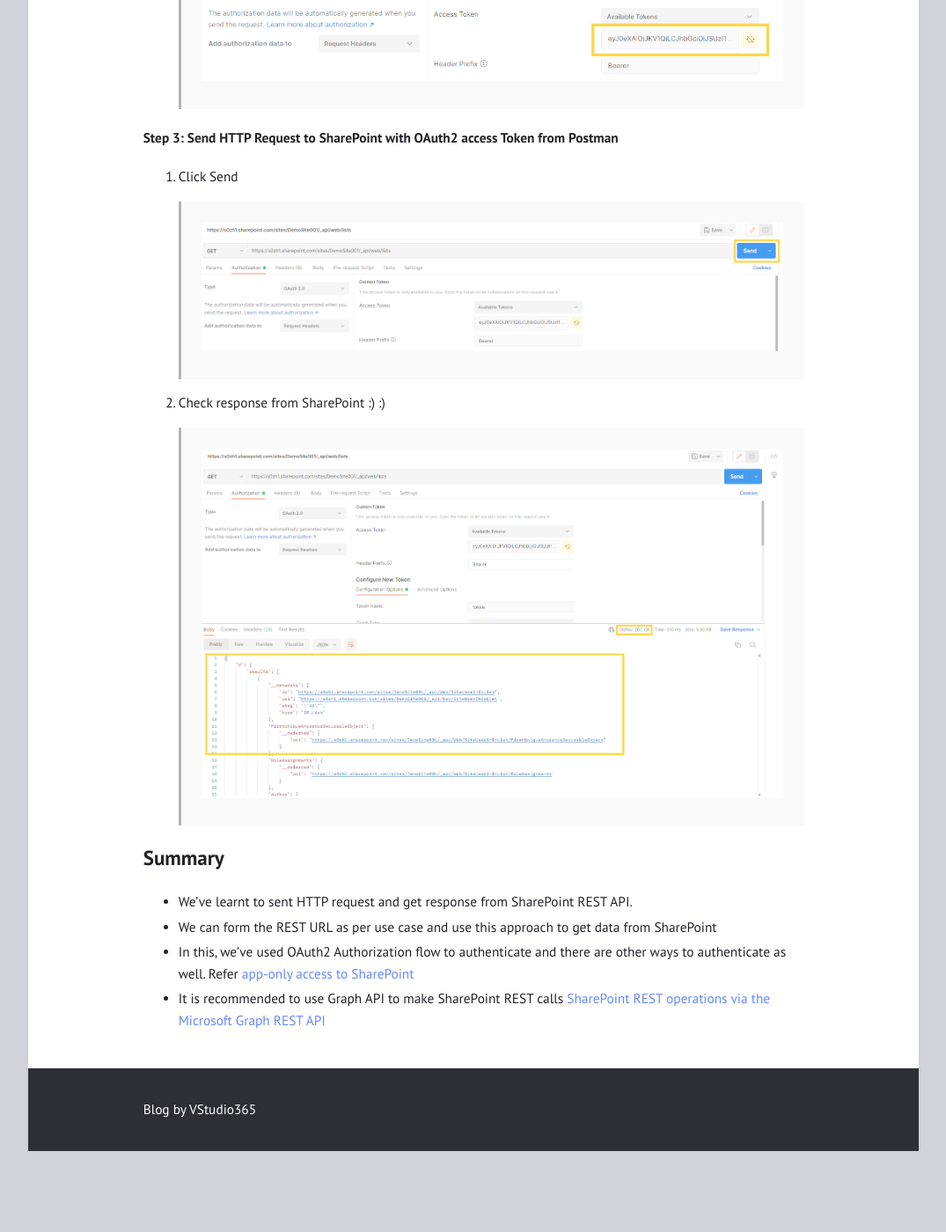
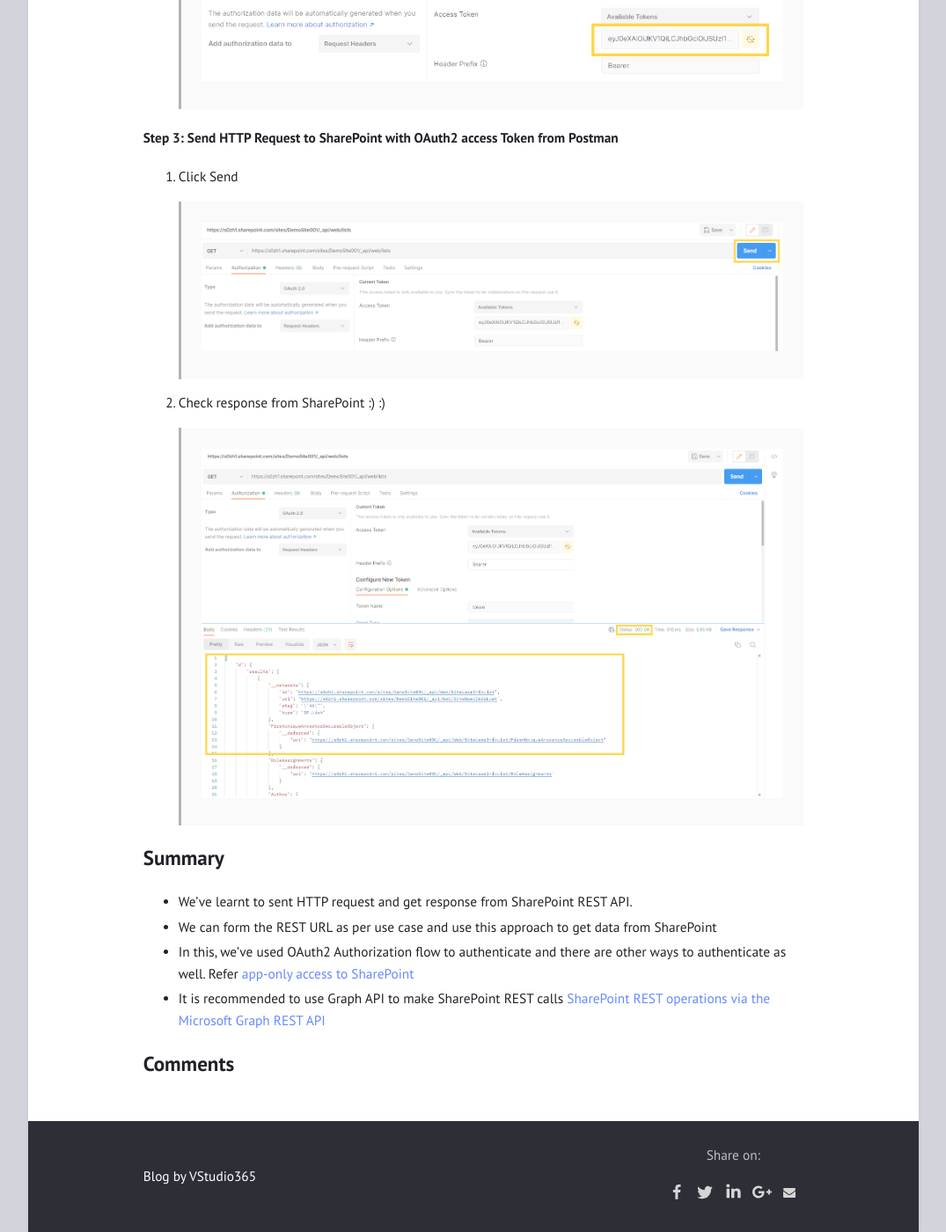
Before and after one commit to vstudio365/vstudio365.github.io, a Jekyll site: the page built from docs/_posts/2022-07-26-Call-SharePoint-REST-API-from-Postman-using-OAuth2-Authorization-Flow.md, in a window 1280 px wide and 1400 px high, scrolled down 5972 px. Shown: the whole window at 88% size, without its empty margins (102-1177 px from the left). Built offline with Jekyll 4.4.1, drawn with Linux system fonts in a browser that asks for light colours; comment, search, counter and statistics services are not loaded; before the commit the page ends 7280 px from its top, so only the background shows below that.

Commit message:
comments added

```diff
--- a/docs/_config.yml
+++ b/docs/_config.yml
@@ -33,7 +33,7 @@
 
 # Build settings
 #theme: jekyll-theme-slate
-remote_theme: niklasbuschmann/contrast@v2.11
+#remote_theme: niklasbuschmann/contrast@v2.11
 #theme: contrast
 
 #remote_theme: pages-themes/slate@v0.2.0
@@ -79,4 +79,5 @@
 
 comments:
 #  disqus_shortname: ""    # see https://disqus.com/
-#  isso_domain: ""         # see https://posativ.org/isso/
+# isso_domain: ""         # see https://posativ.org/isso/
+google_analytics: G-RKT37M9FKF
--- /dev/null
+++ b/docs/_includes/comments2.html
@@ -0,0 +1,8 @@
+
+<script src="https://utteranc.es/client.js"
+repo="vstudio365/vstudio365.github.io"
+issue-term="url"
+theme="boxy-light"
+crossorigin="anonymous"
+async>
+</script>
--- /dev/null
+++ b/docs/_includes/share-buttons.html
@@ -0,0 +1,138 @@
+{% if include.pageurl != nil and include.pageurl != '' %}
+{% assign pageurl = include.pageurl %}
+{% else %}
+{% assign pageurl = page.url %}
+{% endif %}
+
+<style>
+    #share-buttons {
+        display: inline-block;
+        vertical-align: middle;
+    }
+
+    #share-buttons:after {
+        content: "";
+        display: block;
+        clear: both;
+    }
+
+    #share-buttons>div {
+        position: relative;
+        text-align: left;
+        height: 36px;
+        width: 32px;
+        float: left;
+        text-align: center;
+    }
+
+    #share-buttons>div>svg {
+        height: 16px;
+        fill: #d5d5d5;
+        margin-top: 10px;
+    }
+
+    #share-buttons>div:hover {
+        cursor: pointer;
+    }
+
+    #share-buttons>div.facebook:hover>svg {
+        fill: #3B5998;
+    }
+
+    #share-buttons>div.twitter:hover>svg {
+        fill: #55ACEE;
+    }
+
+    #share-buttons>div.linkedin:hover>svg {
+        fill: #0077b5;
+    }
+
+    #share-buttons>div.pinterest:hover>svg {
+        fill: #CB2027;
+    }
+
+    #share-buttons>div.gplus:hover>svg {
+        fill: #dd4b39;
+    }
+
+    #share-buttons>div.mail:hover>svg {
+        fill: #7D7D7D;
+    }
+
+    #share-buttons>div.instagram:hover>svg {
+        fill: #C73B92;
+    }
+
+    #share-buttons>div.facebook>svg {
+        height: 18px;
+        margin-top: 9px;
+    }
+
+    #share-buttons>div.twitter>svg {
+        height: 20px;
+        margin-top: 8px;
+    }
+
+    #share-buttons>div.linkedin>svg {
+        height: 19px;
+        margin-top: 7px;
+    }
+
+    #share-buttons>div.pinterest>svg {
+        height: 20px;
+        margin-top: 9px;
+    }
+
+    #share-buttons>div.gplus>svg {
+        height: 17px;
+        margin-top: 9px;
+        position: relative;
+        left: 1px;
+    }
+
+    #share-buttons>div.mail>svg {
+        height: 14px;
+        margin-top: 11px;
+    }
+</style>
+
+
+<div id="share-buttons">
+    <div style="color: silver;float: inherit;width: auto;">Share on: </div>
+    <div class="facebook" title="Share this on Facebook"
+        onclick="window.open('http://www.facebook.com/share.php?u={{ site.url }}{{ pageurl }}');"><svg
+            viewBox="0 0 1792 1792" xmlns="http://www.w3.org/2000/svg">
+            <path
+                d="M1343 12v264h-157q-86 0-116 36t-30 108v189h293l-39 296h-254v759h-306v-759h-255v-296h255v-218q0-186 104-288.5t277-102.5q147 0 228 12z" />
+        </svg></div>
+    <div class="twitter" title="Share this on Twitter"
+        onclick="window.open('http://twitter.com/home?status={{ site.url }}{{ pageurl }}');"><svg
+            viewBox="0 0 1792 1792" xmlns="http://www.w3.org/2000/svg">
+            <path
+                d="M1684 408q-67 98-162 167 1 14 1 42 0 130-38 259.5t-115.5 248.5-184.5 210.5-258 146-323 54.5q-271 0-496-145 35 4 78 4 225 0 401-138-105-2-188-64.5t-114-159.5q33 5 61 5 43 0 85-11-112-23-185.5-111.5t-73.5-205.5v-4q68 38 146 41-66-44-105-115t-39-154q0-88 44-163 121 149 294.5 238.5t371.5 99.5q-8-38-8-74 0-134 94.5-228.5t228.5-94.5q140 0 236 102 109-21 205-78-37 115-142 178 93-10 186-50z" />
+        </svg></div>
+    <div class="linkedin" title="Share this on Linkedin"
+        onclick="window.open('https://www.linkedin.com/shareArticle?mini=true&url={{ site.url }}{{ pageurl }}&title=&summary=&source=');">
+        <svg viewBox="0 0 1792 1792" xmlns="http://www.w3.org/2000/svg">
+            <path
+                d="M477 625v991h-330v-991h330zm21-306q1 73-50.5 122t-135.5 49h-2q-82 0-132-49t-50-122q0-74 51.5-122.5t134.5-48.5 133 48.5 51 122.5zm1166 729v568h-329v-530q0-105-40.5-164.5t-126.5-59.5q-63 0-105.5 34.5t-63.5 85.5q-11 30-11 81v553h-329q2-399 2-647t-1-296l-1-48h329v144h-2q20-32 41-56t56.5-52 87-43.5 114.5-15.5q171 0 275 113.5t104 332.5z" />
+        </svg></div>
+    {% if page.image %}<div class="pinterest" title="Share this on Pinterest"
+        onclick="window.open('https://pinterest.com/pin/create/button/?url=&media={{ site.url }}{{ page.image }}&description=');">
+        <svg viewBox="0 0 1792 1792" xmlns="http://www.w3.org/2000/svg">
+            <path
+                d="M256 597q0-108 37.5-203.5t103.5-166.5 152-123 185-78 202-26q158 0 294 66.5t221 193.5 85 287q0 96-19 188t-60 177-100 149.5-145 103-189 38.5q-68 0-135-32t-96-88q-10 39-28 112.5t-23.5 95-20.5 71-26 71-32 62.5-46 77.5-62 86.5l-14 5-9-10q-15-157-15-188 0-92 21.5-206.5t66.5-287.5 52-203q-32-65-32-169 0-83 52-156t132-73q61 0 95 40.5t34 102.5q0 66-44 191t-44 187q0 63 45 104.5t109 41.5q55 0 102-25t78.5-68 56-95 38-110.5 20-111 6.5-99.5q0-173-109.5-269.5t-285.5-96.5q-200 0-334 129.5t-134 328.5q0 44 12.5 85t27 65 27 45.5 12.5 30.5q0 28-15 73t-37 45q-2 0-17-3-51-15-90.5-56t-61-94.5-32.5-108-11-106.5z" />
+        </svg></div>{% endif %}
+    <div class="gplus" title="Share this on Google Plus"
+        onclick="window.open('https://plus.google.com/share?url={{ site.url }}{{ pageurl }}');"><svg
+            viewBox="0 0 2304 1792" xmlns="http://www.w3.org/2000/svg">
+            <path
+                d="M1437 913q0 208-87 370.5t-248 254-369 91.5q-149 0-285-58t-234-156-156-234-58-285 58-285 156-234 234-156 285-58q286 0 491 192l-199 191q-117-113-292-113-123 0-227.5 62t-165.5 168.5-61 232.5 61 232.5 165.5 168.5 227.5 62q83 0 152.5-23t114.5-57.5 78.5-78.5 49-83 21.5-74h-416v-252h692q12 63 12 122zm867-122v210h-209v209h-210v-209h-209v-210h209v-209h210v209h209z" />
+        </svg></div>
+    <div class="mail" title="Share this through Email"
+        onclick="window.open('mailto:?&body={{ site.url }}{{ pageurl }}');"><svg viewBox="0 0 1792 1792"
+            xmlns="http://www.w3.org/2000/svg">
+            <path
+                d="M1792 710v794q0 66-47 113t-113 47h-1472q-66 0-113-47t-47-113v-794q44 49 101 87 362 246 497 345 57 42 92.5 65.5t94.5 48 110 24.5h2q51 0 110-24.5t94.5-48 92.5-65.5q170-123 498-345 57-39 100-87zm0-294q0 79-49 151t-122 123q-376 261-468 325-10 7-42.5 30.5t-54 38-52 32.5-57.5 27-50 9h-2q-23 0-50-9t-57.5-27-52-32.5-54-38-42.5-30.5q-91-64-262-182.5t-205-142.5q-62-42-117-115.5t-55-136.5q0-78 41.5-130t118.5-52h1472q65 0 112.5 47t47.5 113z" />
+        </svg></div>
+</div>
--- a/docs/_layouts/default.html
+++ b/docs/_layouts/default.html
@@ -19,6 +19,7 @@
 <script defer src="{{ "/assets/katex/katex.min.js" | relative_url }}"></script>
 <script defer src="{{ "/assets/katex/contrib/auto-render.min.js" | relative_url }}" onload="renderMathInElement(document.body)"></script>
 {% endif %}
+<link href="/css/override.css" rel="stylesheet" type="text/css">
 {% if site.comments.disqus_shortname and page.layout == "post" %}<script src="//{{ site.comments.disqus_shortname }}.disqus.com/embed.js" async></script>{% endif %}
 {% if site.comments.isso_domain and page.layout == "post" %}<script data-isso="http://{{ site.comments.isso_domain }}" src="//{{ site.comments.isso_domain }}/js/embed.min.js"></script>{% endif %}
 {% if site.show_sidebar or site.sidebar %}{% include sidebar.html %}{% endif %}
@@ -37,7 +38,8 @@
 {% if site.external %}
 <footer>
   <div>{{ site.description | default: site.title }}</div>
-  {% include menu.html menu=site.external %}
+  <!--{% include menu.html menu=site.external %} -->
+  {% include share-buttons.html %}
 </footer>
 {% endif %}
 
--- a/docs/_layouts/post.html
+++ b/docs/_layouts/post.html
@@ -5,6 +5,8 @@
 <article>
   {% include meta.html post=page %}
   {{ content }}
+  <h2>Comments</h2>
+  {% include comments2.html %}
   {% if page.comments != false and site.comments.isso or site.comments.disqus %}
     <hr>
     {% if site.comments.isso_domain %}<div id="isso-thread"></div>{% endif %}
--- a/docs/css/override.css
+++ b/docs/css/override.css
@@ -43,3 +43,8 @@
   font-size: 2.5em;
   opacity: 0.3;
 }
+
+em {
+  font-style: italic;
+  visibility: hidden !important;
+}
```
Also changed, not shown: docs/_includes/comments.html (added, +85 -0 lines), docs/_includes/google-analytics.html (added, +9 -0 lines), docs/_posts/2022-07-26-Call-SharePoint-REST-API-from-Postman-using-OAuth2-Authorization-Flow.md (+1 -0 lines).
